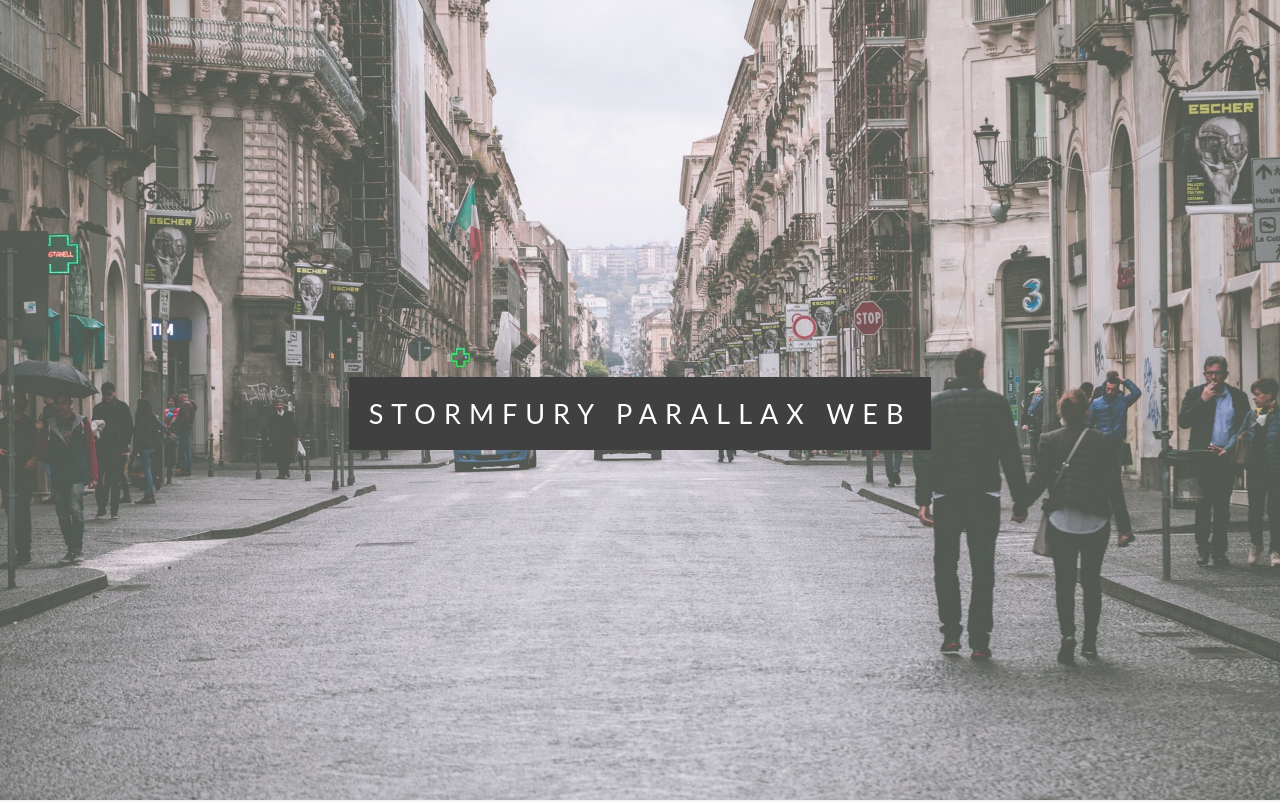
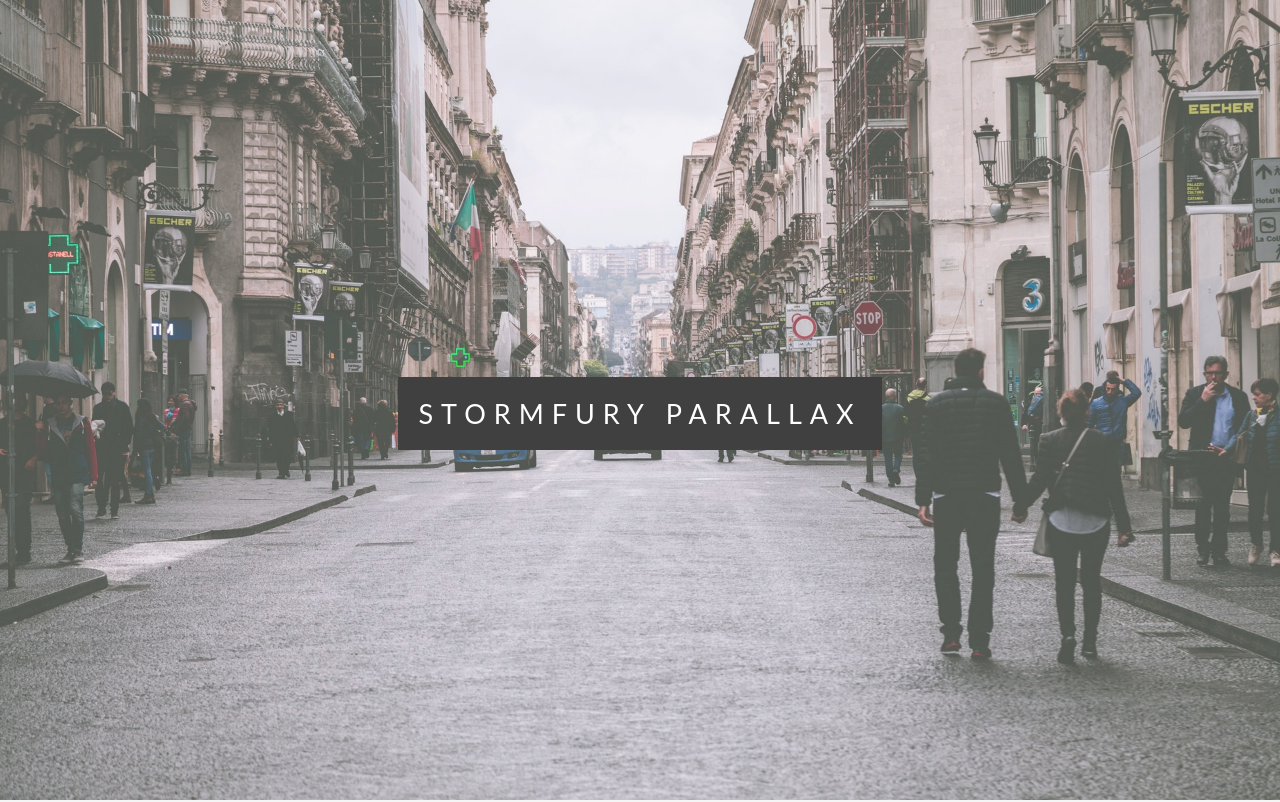
Before and after one commit to JivinVarghese/parallax_website_1, a plain HTML site: page index.html in a window 1280 px wide. Shown: the top 802 px of the page. Drawn offline with Linux system fonts and the light colour scheme.

Commit message:
Update index.html

```diff
--- a/index.html
+++ b/index.html
@@ -11,7 +11,7 @@
       <div class="pimg1">
          <div class="ptext">
             <span class="border">
-               Stormfury Parallax Web
+               Stormfury Parallax
             </span>
          </div>
       </div>
```
